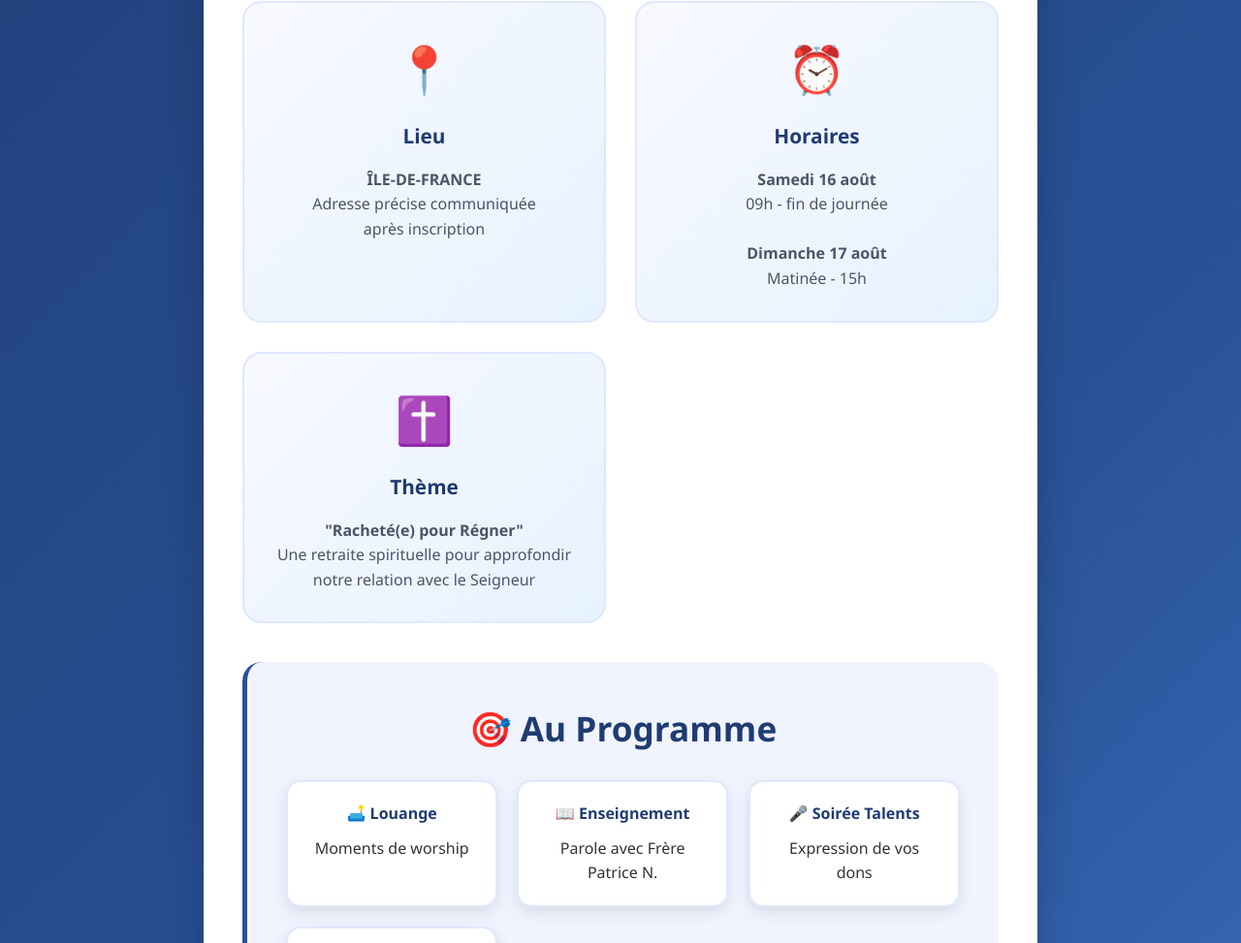
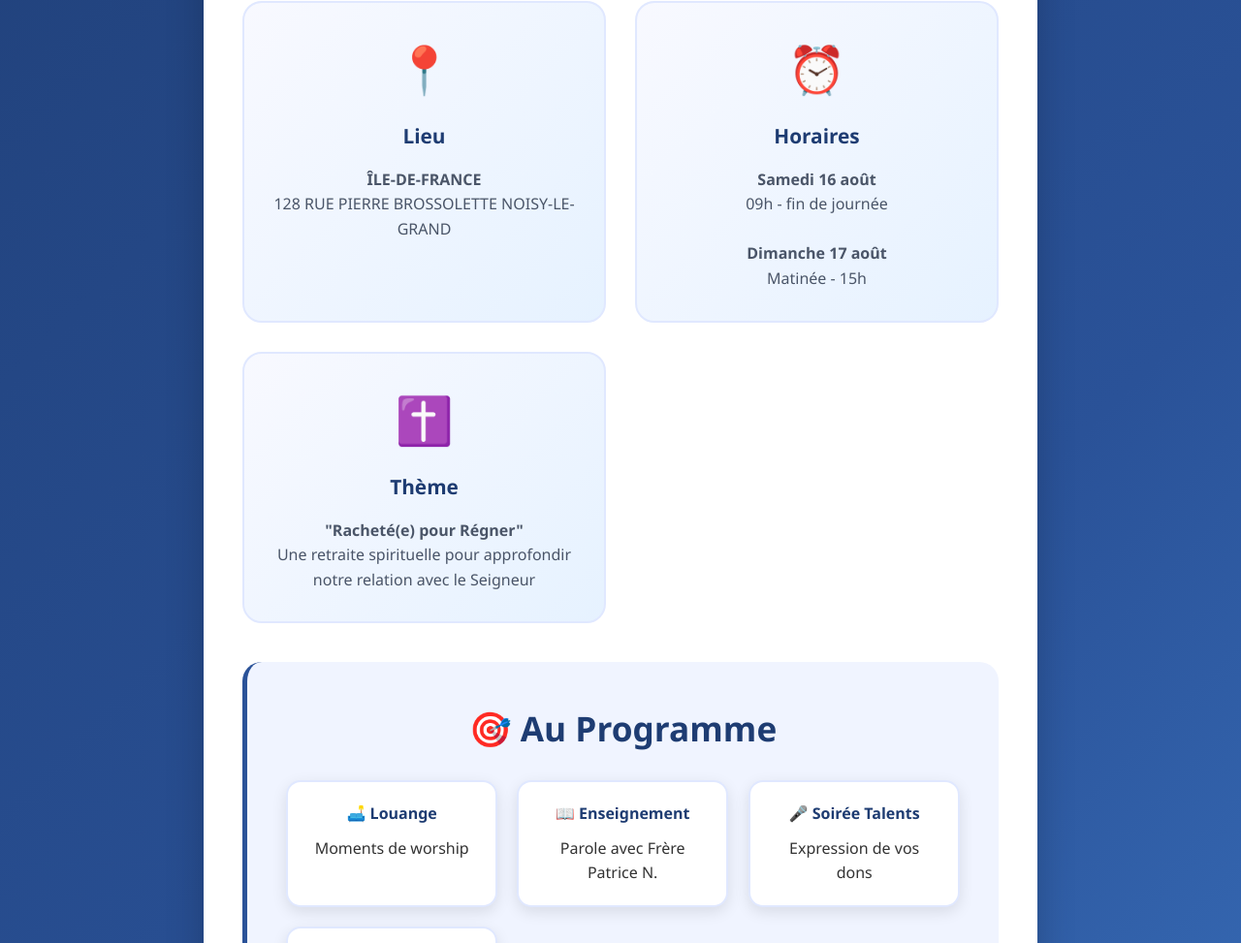
Before and after one commit to Lauvick/retraite-patrice-n, a plain HTML site: page index.html in a window 1280 px wide. Shown: the part 758-1731 px from the top of the page at 97% size. Drawn offline with Linux system fonts and the light colour scheme.

Commit message:
Ajout de l'adresse

```diff
--- a/index.html
+++ b/index.html
@@ -406,8 +406,7 @@
                         <div class="icon">📍</div>
                         <h3>Lieu</h3>
                         <p><strong>ÎLE-DE-FRANCE</strong><br>
-                        Adresse précise communiquée<br>
-                        après inscription</p>
+                        128 RUE PIERRE BROSSOLETTE NOISY-LE-GRAND</p>
                     </div>
 
                     <div class="info-item">
```
